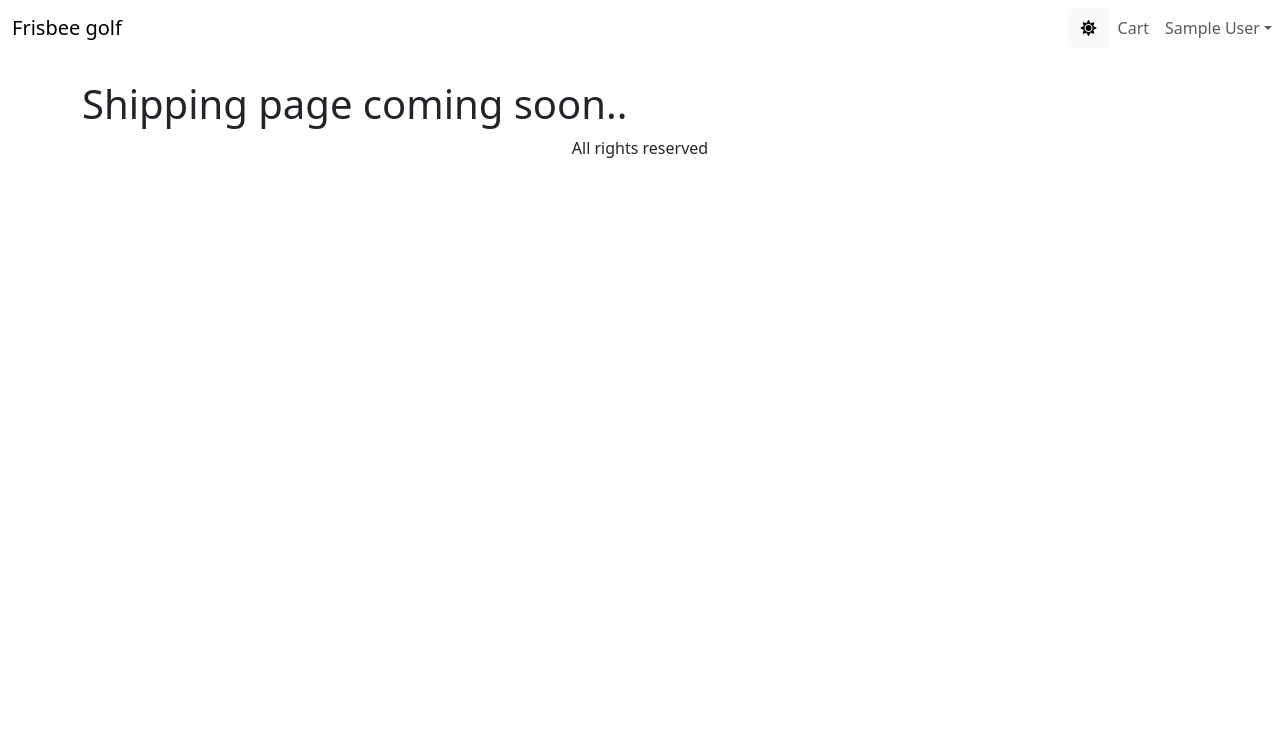
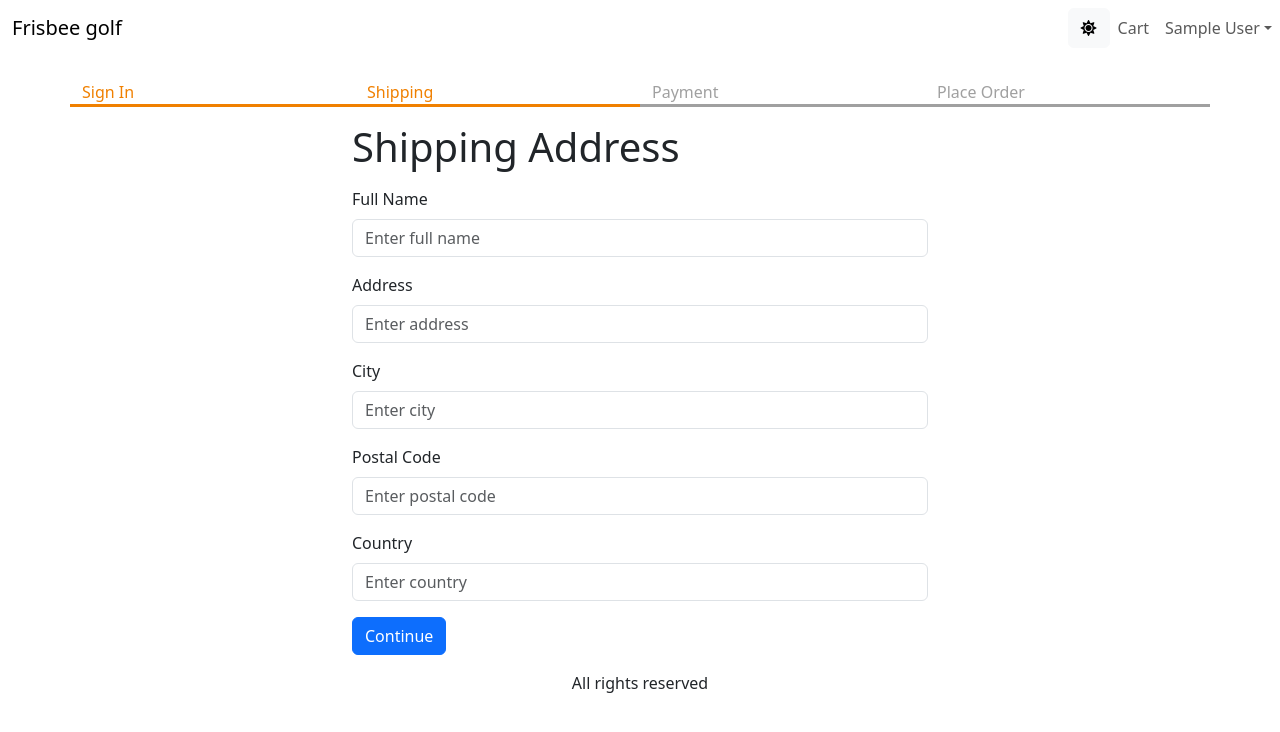
Before and after one commit to mariusrp/ts-ecommerce, a React (Vite) app in the folder frontend/: page /shipping in a window 1280 px wide. Shown: the top 732 px of the page. Built offline with nearby package versions, Linux system fonts and the light colour scheme; sample sign-in values are in the browser's storage.

Commit message:
added shipping page

```diff
--- a/frontend/src/Store.tsx
+++ b/frontend/src/Store.tsx
@@ -1,5 +1,5 @@
 import React from 'react'
-import { Cart, CartItem } from './types/Cart'
+import { Cart, CartItem, ShippingAdress } from './types/Cart'
 import { UserInfo } from './types/UserInfo'
 
 type Mode = 'light' | 'dark'
@@ -60,6 +60,7 @@
   | { type: 'REMOVE_FROM_CART'; payload: string }
   | { type: 'USER_SIGNIN'; payload: UserInfo }
   | { type: 'USER_SIGNOUT' }
+  | { type: 'SAVE_SHIPPING_ADDRESS'; payload: ShippingAdress }
 
 function reducer(state: AppState, action: Action): AppState {
   switch (action.type) {
@@ -113,6 +114,11 @@
           totalPrice: 0,
         },
       }
+    case 'SAVE_SHIPPING_ADDRESS':
+      return {
+        ...state,
+        cart: { ...state.cart, shippingAddress: action.payload },
+      }
     default:
       return state
   }
--- /dev/null
+++ b/frontend/src/components/CheckoutSteps.tsx
@@ -0,0 +1,17 @@
+import { Col, Row } from 'react-bootstrap'
+
+export default function CheckoutSteps(props: {
+  step1?: boolean
+  step2?: boolean
+  step3?: boolean
+  step4?: boolean
+}) {
+  return (
+    <Row className="checkout-steps">
+      <Col className={props.step1 ? 'active' : ''}>Sign In</Col>
+      <Col className={props.step2 ? 'active' : ''}>Shipping</Col>
+      <Col className={props.step3 ? 'active' : ''}>Payment</Col>
+      <Col className={props.step4 ? 'active' : ''}>Place Order</Col>
+    </Row>
+  )
+}
--- a/frontend/src/index.css
+++ b/frontend/src/index.css
@@ -27,3 +27,13 @@
   max-width: 600px;
   margin: 0 auto;
 }
+
+.checkout-steps > div {
+  border-bottom: 0.2rem solid #a0a0a0;
+  color: #a0a0a0;
+}
+
+.checkout-steps > div.active {
+  border-bottom: 0.2rem solid #f08000;
+  color: #f08000;
+}
--- a/frontend/src/main.tsx
+++ b/frontend/src/main.tsx
@@ -1,6 +1,7 @@
 import React from 'react'
 import ReactDOM from 'react-dom/client'
 import App from './App.tsx'
+
 import {
   createBrowserRouter,
   createRoutesFromElements,
@@ -18,7 +19,7 @@
 import CartPage from './pages/CartPage.tsx'
 import SignInPage from './pages/SignInPage.tsx'
 import SignupPage from './pages/SignupPage.tsx'
-import ShippingPage from './pages/ShippingPage.tsx'
+import ShippingAddressPage from './pages/ShippingAddressPage.tsx'
 
 const router = createBrowserRouter(
   createRoutesFromElements(
@@ -28,7 +29,7 @@
       <Route path="cart" element={<CartPage />} />
       <Route path="signin" element={<SignInPage />} />
       <Route path="signup" element={<SignupPage />} />
-      <Route path="shipping" element={<ShippingPage />} />
+      <Route path="shipping" element={<ShippingAddressPage />} />
       {/* <Route path="dashboard" element={<Dashboard />} /> */}
       {/* ... etc. */}
     </Route>
--- /dev/null
+++ b/frontend/src/pages/ShippingAddressPage.tsx
@@ -0,0 +1,108 @@
+import { useContext, useEffect, useState } from 'react'
+import { useNavigate } from 'react-router-dom'
+import { Store } from '../Store'
+import CheckoutSteps from '../components/CheckoutSteps'
+import { Helmet } from 'react-helmet-async'
+import { Button, Form } from 'react-bootstrap'
+
+export default function ShippingAddressPage() {
+  const navigate = useNavigate()
+  const { state, dispatch } = useContext(Store)
+  const {
+    userInfo,
+    cart: { shippingAddress },
+  } = state
+
+  useEffect(() => {
+    if (!userInfo) {
+      navigate('/signin?redirect=/shipping')
+    }
+  }, [navigate, userInfo])
+
+  const [fullName, setFullName] = useState(shippingAddress.fullName || '')
+  const [address, setAddress] = useState(shippingAddress.address || '')
+  const [city, setCity] = useState(shippingAddress.city || '')
+  const [postalCode, setPostalCode] = useState(shippingAddress.postalCode || '')
+  const [country, setCountry] = useState(shippingAddress.country || '')
+
+  const submitHandler = (e: React.SyntheticEvent) => {
+    e.preventDefault()
+    dispatch({
+      type: 'SAVE_SHIPPING_ADDRESS',
+      payload: { fullName, address, city, postalCode, country },
+    })
+    localStorage.setItem(
+      'shippingAddress',
+      JSON.stringify({ fullName, address, city, postalCode, country })
+    )
+    navigate('/payment')
+  }
+  return (
+    <div>
+      <Helmet>
+        <title>Shipping Address</title>
+      </Helmet>
+      <CheckoutSteps step1 step2></CheckoutSteps>
+      <div className="container small-container">
+        <h1 className="my-3">Shipping Address</h1>
+        <Form onSubmit={submitHandler}>
+          <Form.Group className="mb-3" controlId="fullName">
+            <Form.Label>Full Name</Form.Label>
+            <Form.Control
+              type="text"
+              placeholder="Enter full name"
+              value={fullName}
+              required
+              onChange={(e) => setFullName(e.target.value)}
+            />
+          </Form.Group>
+          <Form.Group className="mb-3" controlId="address">
+            <Form.Label>Address</Form.Label>
+            <Form.Control
+              type="text"
+              placeholder="Enter address"
+              value={address}
+              required
+              onChange={(e) => setAddress(e.target.value)}
+            />
+          </Form.Group>
+          <Form.Group className="mb-3" controlId="city">
+            <Form.Label>City</Form.Label>
+            <Form.Control
+              type="text"
+              placeholder="Enter city"
+              value={city}
+              required
+              onChange={(e) => setCity(e.target.value)}
+            />
+          </Form.Group>
+          <Form.Group className="mb-3" controlId="postalCode">
+            <Form.Label>Postal Code</Form.Label>
+            <Form.Control
+              type="text"
+              placeholder="Enter postal code"
+              value={postalCode}
+              required
+              onChange={(e) => setPostalCode(e.target.value)}
+            />
+          </Form.Group>
+          <Form.Group className="mb-3" controlId="country">
+            <Form.Label>Country</Form.Label>
+            <Form.Control
+              type="text"
+              placeholder="Enter country"
+              value={country}
+              required
+              onChange={(e) => setCountry(e.target.value)}
+            />
+          </Form.Group>
+          <div className="mb-3">
+            <Button type="submit" variant="primary">
+              Continue
+            </Button>
+          </div>
+        </Form>
+      </div>
+    </div>
+  )
+}
--- a/frontend/src/pages/ShippingPage.tsx
+++ /dev/null
@@ -1,3 +0,0 @@
-export default function ShippingPage() {
-  return <h1>Shipping page coming soon..</h1>
-}
```
